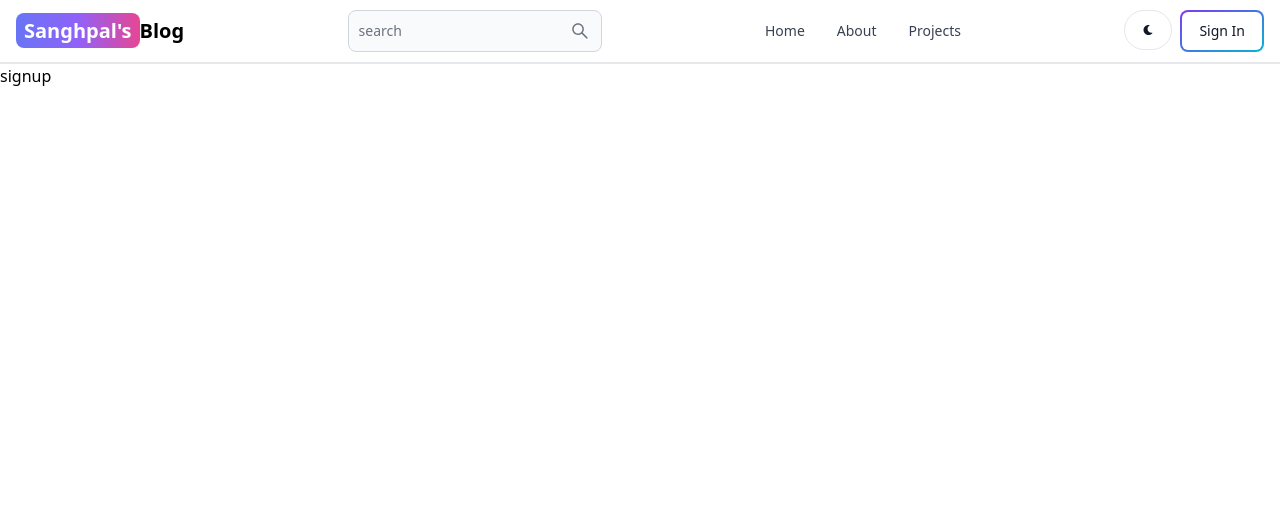
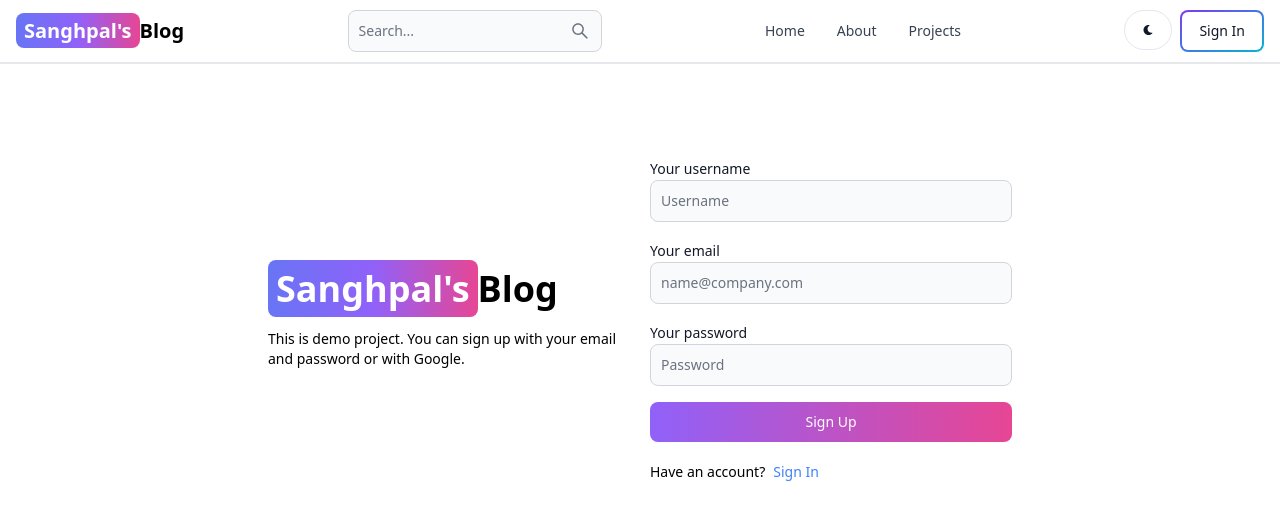
Before and after one commit to 75tyle/mern-blog, a React (Vite) app in the folder Client/: page /sign-up in a window 1280 px wide. Shown: the top 520 px of the page. Built offline with nearby package versions, Linux system fonts and the light colour scheme.

Commit message:
create signup page ui

```diff
--- a/Client/src/components/Header.jsx
+++ b/Client/src/components/Header.jsx
@@ -11,12 +11,12 @@ export default function Header() {
       <Link to='/' className='self-center whitespace-nowrap text-sm sm:text-xl font-semibold
         dark:text-white'>
         <span className='px-2 py-1 bg-gradient-to-r from-indigo-500 via-purple-500
-        to-pink-500 rounded-lg text-white '>Sanghpal's</span>
+        to-pink-500 rounded-lg text-white font-bold'>Sanghpal's</span>
         Blog
       </Link>
       <form><TextInput
           type='text'
-          placeholder='search'
+          placeholder='Search...'
           rightIcon={AiOutlineSearch}
           className='hidden lg:inline'
           />
--- a/Client/src/pages/SignUp.jsx
+++ b/Client/src/pages/SignUp.jsx
@@ -1,9 +1,54 @@
-import React from 'react'
+import { Button, Label, TextInput } from "flowbite-react";
+import React from "react";
+import { Link } from "react-router-dom";
 
 export default function SignUp() {
   return (
-    <div>
-      signup
+    <div className="min-h-screen mt-20">
+      <div className="flex p-3 max-w-3xl mx-auto flex-col md:flex-row md:items-center gap-5">
+        {/* left */}
+        <div className="flex-1">
+          <Link to="/" className="font-bold dark:text-white text-4xl">
+            <span
+              className="px-2 py-1 bg-gradient-to-r from-indigo-500 via-purple-500
+            to-pink-500 rounded-lg text-white"
+            >
+              Sanghpal's
+            </span>
+            Blog
+          </Link>
+          <p className="text-sm mt-5">
+            This is demo project. You can sign up with your email and password
+            or with Google.
+          </p>
+        </div>
+        {/* right */}
+        <div className="flex-1">
+          <form className="flex flex-col gap-4">
+            <div>
+              <Label value="Your username" />
+              <TextInput type="text" placeholder="Username" id="username" />
+            </div>
+            <div>
+              <Label value="Your email" />
+              <TextInput type="text" placeholder="name@company.com" id="email" />
+            </div>
+            <div>
+              <Label value="Your password" />
+              <TextInput type="text" placeholder="Password" id="password" />
+            </div>
+            <Button gradientDuoTone='purpleToPink' type="submit">
+              Sign Up
+            </Button>
+          </form>
+          <div className="flex gap-2 text-sm mt-5">
+            <span>Have an account?</span>
+            <Link to='/sign-in' className="text-blue-500">
+              Sign In
+            </Link>
+          </div>
+        </div>
+      </div>
     </div>
-  )
+  );
 }
```
